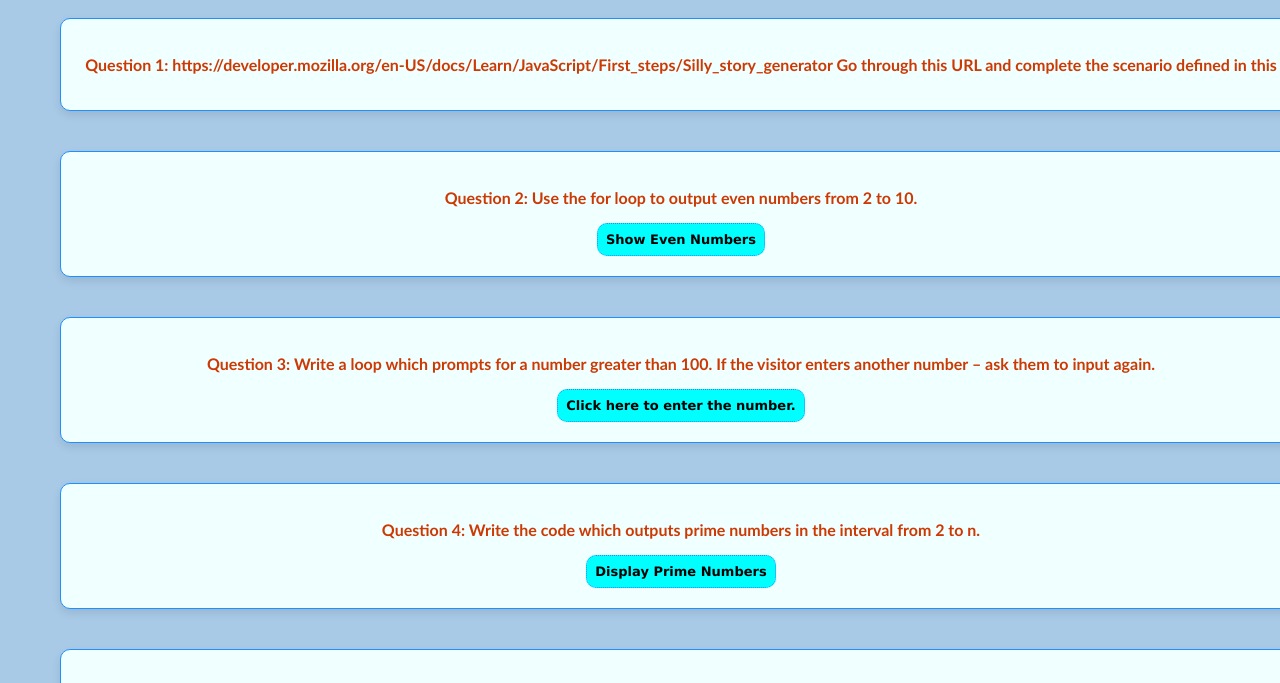
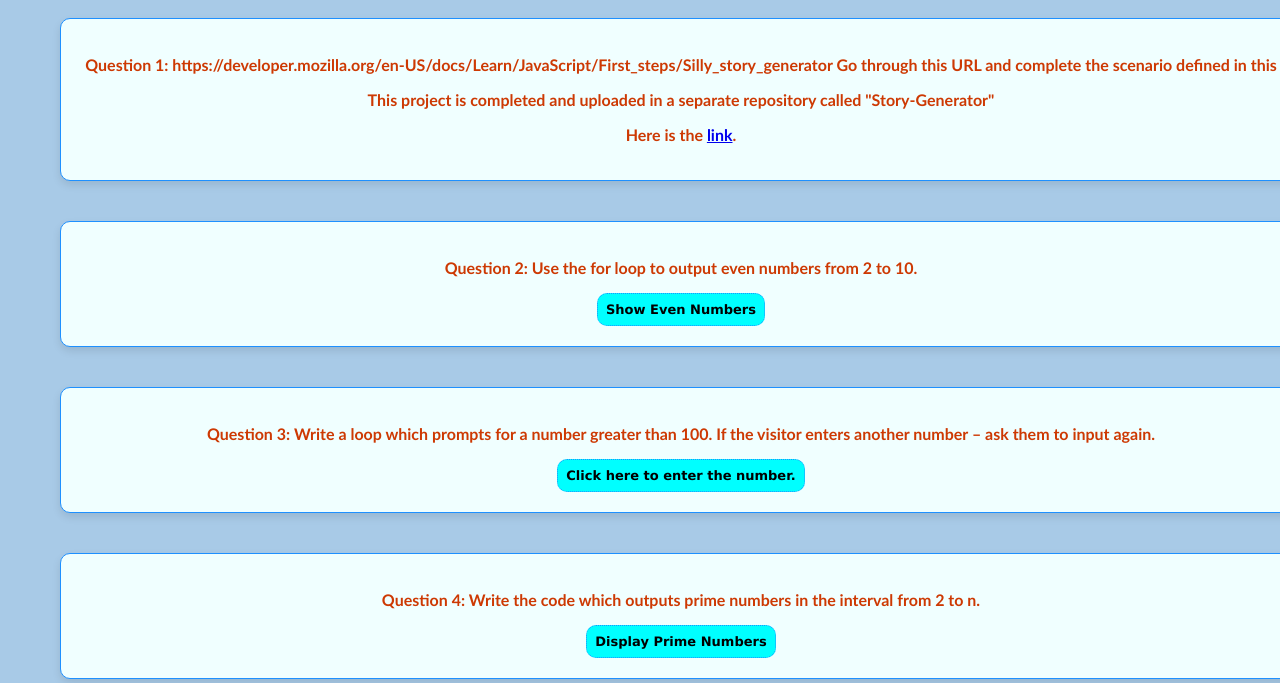
Before and after one commit to divya-shinil12/Javascript-Projects, a plain HTML site: page index.html in a window 1280 px wide. Shown: the part 102-785 px from the top of the page. Drawn offline with Linux system fonts and the light colour scheme.

Commit message:
index file modified

```diff
--- a/index.html
+++ b/index.html
@@ -14,6 +14,8 @@
         <!--Question 1-->
         <section class="project-section">
             <p>Question 1: https://developer.mozilla.org/en-US/docs/Learn/JavaScript/First_steps/Silly_story_generator Go through this URL and complete the scenario defined in this</p>
+            <p>This project is completed and uploaded in a separate repository called &quot;Story-Generator&quot;</p>
+            <p>Here is the <a href="https://github.com/divya-shinil12/Story-Generator" target="_blank">link</a>.</p>
         </section>
 
         <!--Question 2-->
```
Also changed, not shown: js-projects-pics.png (added).
